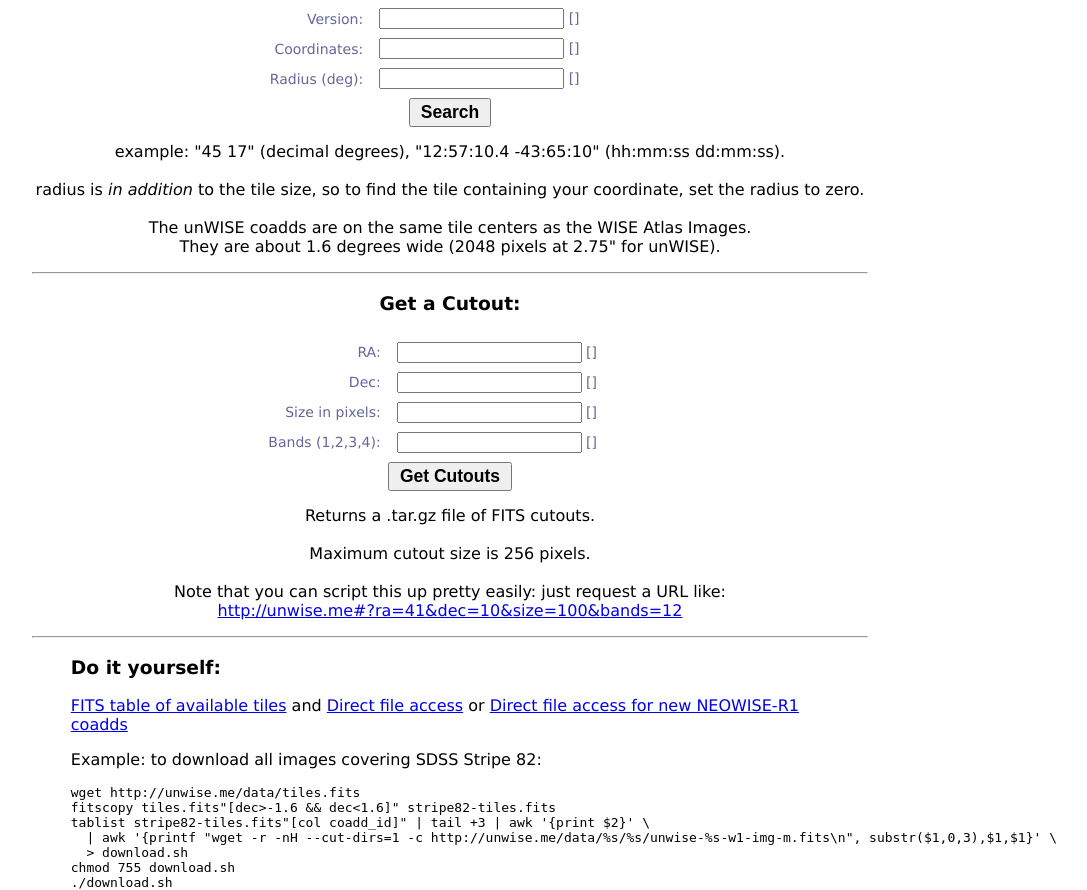
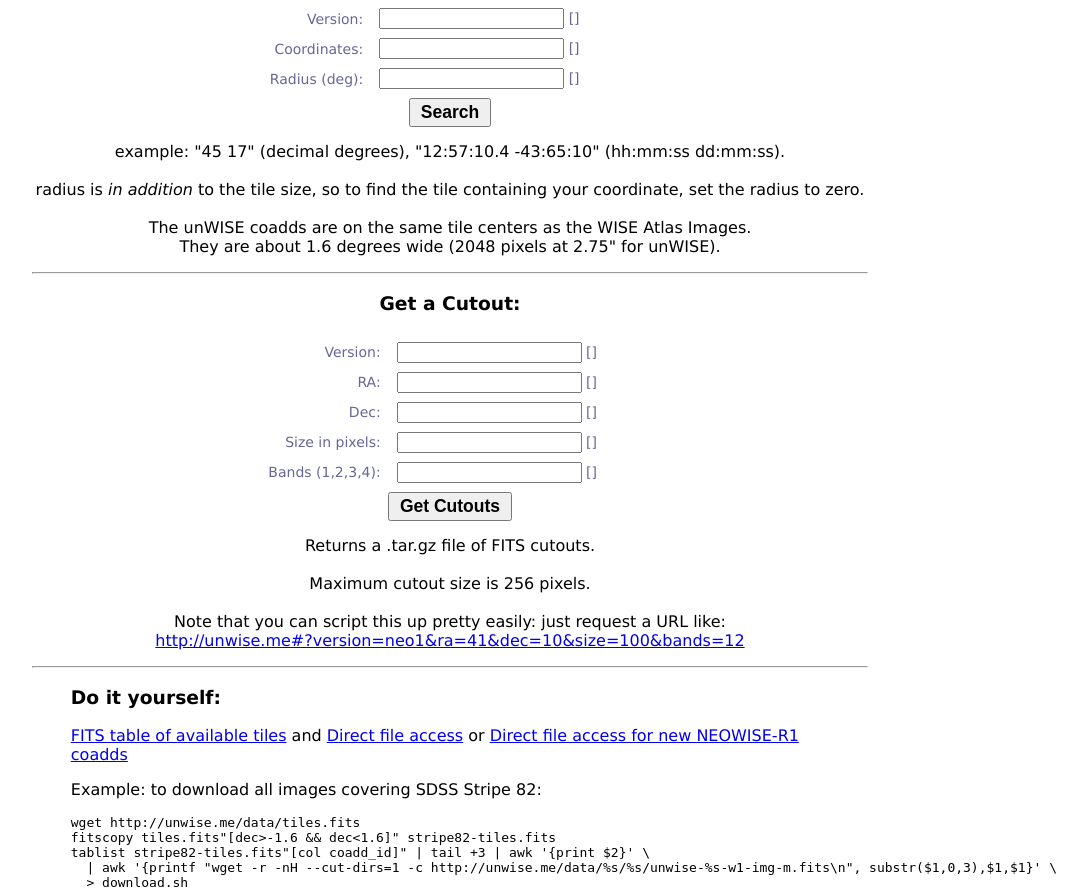
Before and after one commit to dstndstn/unwise.me, a Django app: template templates/coordsearch.html in a window 1280 px wide. Shown: the part 192-1082 px from the top of the page, without its empty margins (190-1277 px from the left). Run offline with Django 3.2, Linux system fonts and the light colour scheme; the template is opened without the code that fills it: most values are stand-ins (such as "Sample title", 1, 10 or a date in 2020); form fields are guessed from the names that the template uses.

Commit message:
add version field to cutout form too

```diff
--- a/templates/coordsearch.html
+++ b/templates/coordsearch.html
@@ -91,6 +91,13 @@ questions or problems you encounter.  Thanks!
   <table class="formtab">
     <tbody>
     <tr>
+      <td align="right"><label for="id_version">Version:</label></td>
+      <td>
+        {{ cutoutform.version }}
+        {{ cutoutform.version.errors }}
+      </td>
+    </tr>
+    <tr>
       <td align="right"><label for="id_ra">RA:</label></td>
       <td>
         {{ cutoutform.ra }}
@@ -126,7 +133,7 @@ questions or problems you encounter.  Thanks!
   Returns a .tar.gz file of FITS cutouts.<br/><br/>
   Maximum cutout size is 256 pixels.<br/><br/>
   Note that you can script this up pretty easily: just request a URL like:<br/>
-  <a href="{% url 'cutout_fits' %}?ra=41&dec=10&size=100&bands=12">http://unwise.me{% url 'cutout_fits' %}?ra=41&dec=10&size=100&bands=12</a>
+  <a href="{% url 'cutout_fits' %}?version=neo1&ra=41&dec=10&size=100&bands=12">http://unwise.me{% url 'cutout_fits' %}?version=neo1&ra=41&dec=10&size=100&bands=12</a>
 
 </td></tr>
 </form>
--- a/unwise/common.py
+++ b/unwise/common.py
@@ -80,7 +80,6 @@ def parse_coord(txt):
     return ra,dec
 
 class CoordSearchForm(forms.Form):
-    version = forms.CharField(max_length=20)
     coord = forms.CharField(required=True, validators=[parse_coord],
                             initial='41 10')
     radius = forms.FloatField(required=False, initial=0)
```
Also changed, not shown: coadd/views.py (+6 -3 lines).
